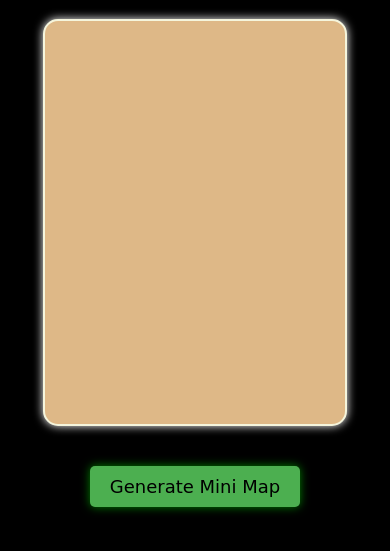
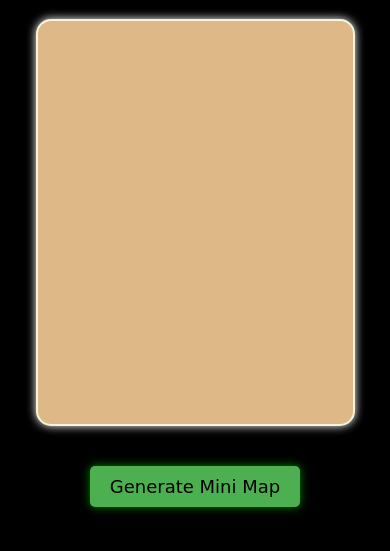
Before and after one commit to debghs/mini-maps, a plain HTML site: page index.html in a window 390 px wide. Shown: the part 81-632 px from the top of the page. Drawn offline with Linux system fonts and the light colour scheme.

Commit message:
Update styles.css

```diff
--- a/styles.css
+++ b/styles.css
@@ -72,8 +72,9 @@ body {
     background-color: #2e7d32; /* dark green */
   }
 
-  @media screen and (max-width: 500px) {
+  @media screen and (max-width: 480px) {
     #map {
-        max-width: 300px;
+        width: 90%;
     }
   }
+vv
```
